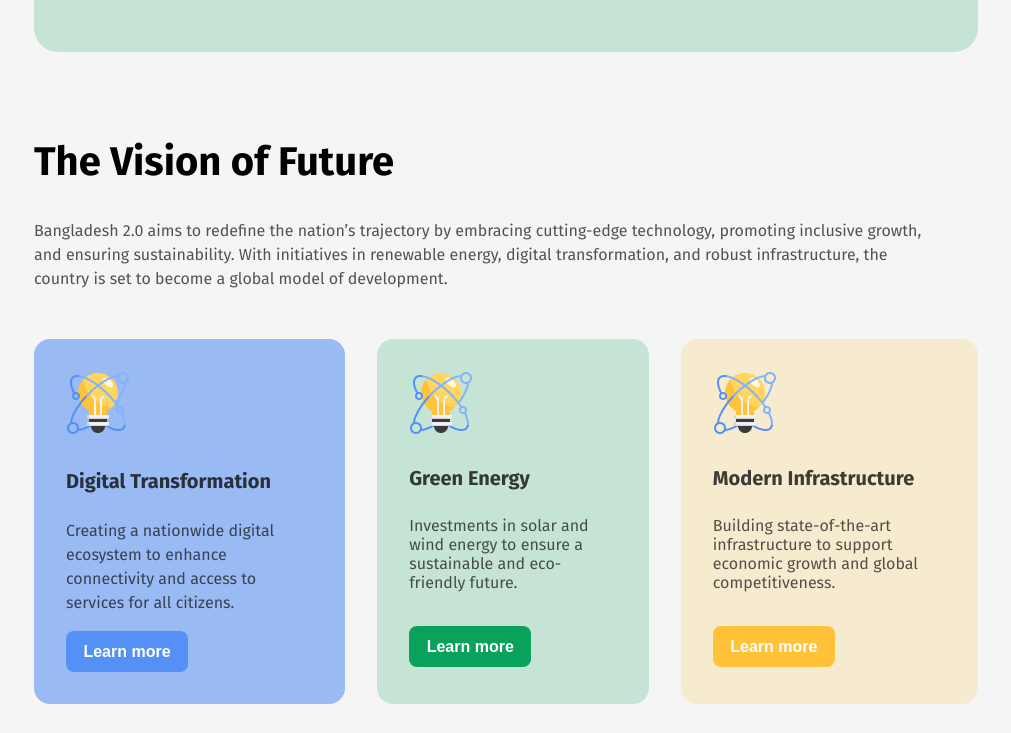
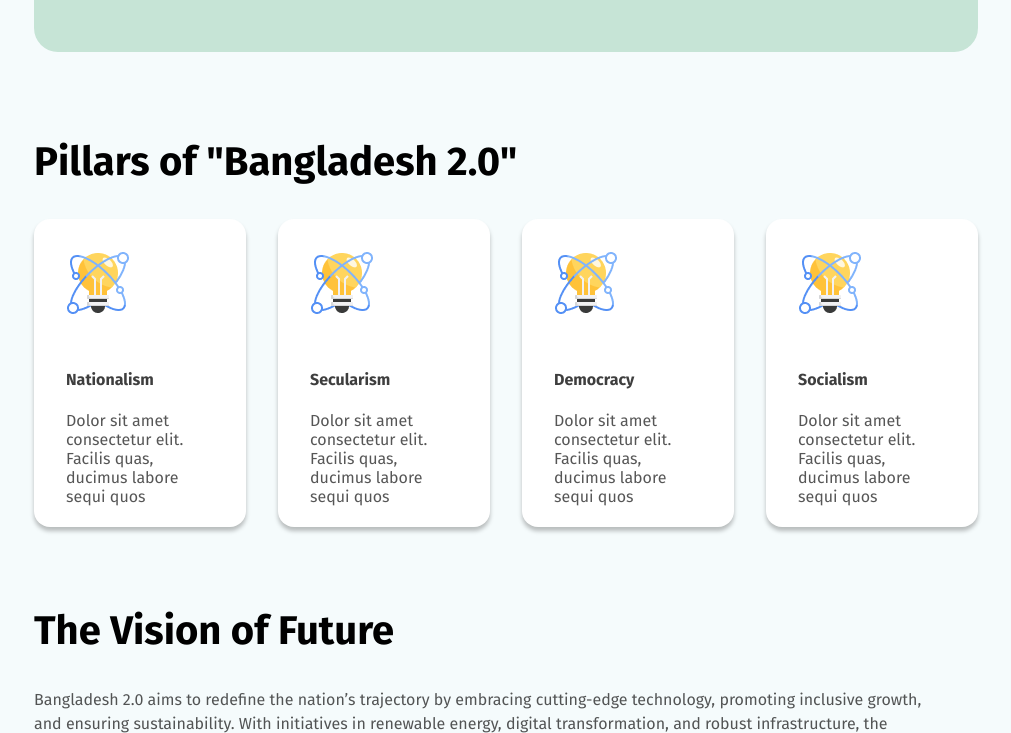
Before and after one commit to Hail-Z2/b11-a1, a plain HTML site: page index.html in a window 1280 px wide. Shown: the part 820-1553 px from the top of the page, without its empty margins (134-1145 px from the left). Drawn offline with Linux system fonts and the light colour scheme; files whose address does not match are found by name.

Commit message:
Added end page

```diff
--- a/Styles/styles.css
+++ b/Styles/styles.css
@@ -155,7 +155,8 @@ nav{
   font-weight: bold;
 }
 .main-bg{
-  background-color: #F5F5F5;
+  background-color: #f5fbfc;
+
 }
 /* Banner Styles */
 
@@ -194,6 +195,43 @@ nav{
 .banner-content{
   width: 622px;
 }
+/* Pillar Styles */
+.P-O-B{
+  margin: 80px 160px 80px 160px;
+}
+
+.pillar-heading{
+  font-size: 40px;
+  font-weight: bold;
+}
+.pillar-container{
+  display: flex;
+  justify-content: space-between;
+  gap: 32px;
+
+}
+
+.pillar-card{
+  background-color: white;
+  border-radius:16px;
+  padding: 32px;
+  height: 244px;
+  box-shadow: 0px 4px 4px 0px rgba(0, 0, 0, 0.25);
+
+}
+.pillar-title{
+  color: rgba(14, 14, 14, 0.8);
+  font-weight: bold;
+  padding-top: 30px;
+}
+.pillar-description{
+  color:rgba(14, 14, 14, 0.7) ;
+  padding-top: 0px;
+}
+
+
+
+
 
 /* Vision Styles */
 .vision{
@@ -343,6 +381,7 @@ nav{
 
   margin: 80px 160px 32px 160px;
 
+
 }
 .news-title{
   font-size: 40px;
@@ -364,7 +403,11 @@ nav{
   gap: 32px;
   box-shadow: 0px 4px 4px 0px rgba(0, 0, 0, 0.25);
   border-radius: 24px;
+  background-color: white;
+  margin-top: 24px;
+
 }
+
 
 .satelite{
   border-radius: 24px;
@@ -485,3 +528,21 @@ nav{
   padding: 24px 329px 80px 329px;
   opacity: 0.7;
 }
+
+/* End styles */
+.end-section{
+  margin: 80px 160px 0px 160px;
+}
+.end-title{
+  text-align: center;
+  font-size: 32px;
+  font-weight: bold;
+}
+.hr{width: 1122px;
+opacity: 0.7;}
+.end-icon{
+  display: flex;
+  justify-content: center;
+  gap: 25px;
+  margin: 32px 740px 50px 740px;
+}
--- a/index.html
+++ b/index.html
@@ -25,6 +25,33 @@
     </div>
   </section>
   <section class="P-O-B">
+    <div >
+      <h1 class="pillar-heading">Pillars of "Bangladesh 2.0"</h1>
+    </div>
+    <div class="pillar-container">
+      <div class="pillar-card">
+        <img src="./assets/card-icon.png" alt="" class="pillar-icon">
+        <h4 class="pillar-title">Nationalism</h4>
+        <p class="pillar-description">Dolor sit amet consectetur elit. Facilis quas, ducimus labore sequi quos </p>
+      </div>
+      <div class="pillar-card">
+        <img src="./assets/card-icon.png" alt="" class="pillar-icon">
+        <h4 class="pillar-title">Secularism</h4>
+        <p class="pillar-description">Dolor sit amet consectetur elit. Facilis quas, ducimus labore sequi quos </p>
+      </div>
+      <div class="pillar-card">
+        <img src="./assets/card-icon.png" alt="" class="pillar-icon">
+        <h4 class="pillar-title">Democracy</h4>
+        <p class="pillar-description">Dolor sit amet consectetur elit. Facilis quas, ducimus labore sequi quos </p>
+      </div>
+      <div class="pillar-card">
+        <img src="./assets/card-icon.png" alt="" class="pillar-icon">
+        <h4 class="pillar-title">Socialism</h4>
+        <p class="pillar-description">Dolor sit amet consectetur elit. Facilis quas, ducimus labore sequi quos </p>
+      </div>
+
+    </div>
+
 
   </section>
   <section class="vision">
@@ -33,24 +60,24 @@
       <p class="vision-para">Bangladesh 2.0 aims to redefine the nation’s trajectory by embracing cutting-edge technology, promoting inclusive growth, and ensuring sustainability. With initiatives in renewable energy, digital transformation, and robust infrastructure, the country is set to become a global model of development.</p>
     </div>
     <div class="vision-container">
-      <vision class="v1">
+      <div class="v1">
         <img src="./assets/card-icon.png" alt="">
         <h4 class="vision-titles">Digital Transformation</h4>
         <p class="vision-description">Creating a nationwide digital ecosystem to enhance connectivity and access to services for all citizens.</p>
         <button class="vision-btn-1">Learn more</button>
-      </vision>
-      <vision class="v2">
+      </div>
+      <div class="v2">
         <img src="./assets/card-icon.png" alt="">
         <h4 class="vision-titles">Green Energy</h4>
         <p class="vision-description">Investments in solar and wind energy to ensure a sustainable and eco-friendly future.</p>
         <button class="vision-btn-2">Learn more</button>
-      </vision>
-      <vision class="v3">
+      </div>
+      <div class="v3">
         <img src="./assets/card-icon.png" alt="">
         <h4 class="vision-titles">Modern Infrastructure</h4>
         <p class="vision-description">Building state-of-the-art infrastructure to support economic growth and global competitiveness.</p>
         <button class="vision-btn-3">Learn more</button>
-      </vision>
+      </div>
     </div>
     <div class="vision-quote">
       <div class="quote-para">"One could easily find in the speech a true articulation of the underlying spirit and aspirations of 'New Bangladesh' as pronounced by the unprecedented student-led people's movement."
@@ -134,6 +161,19 @@
     </div>
     <div class="subs-subtitle">We promise not to spam you!</div>
   </section>
+  <section class="end-section">
+    <div class="end-title">
+      <h2 class="end-heading">Bangladesh 2.0</h2>
+    </div>
+    <hr class="hr">
+    <div class="end-icon">
+      <img src="./assets/facebook.png" alt="">
+      <img src="./assets/instagram.png" alt="">
+      <img src="./assets/x.png" alt="">
+
+    </div>
+
+  </section>
 
 
 </body>
```
